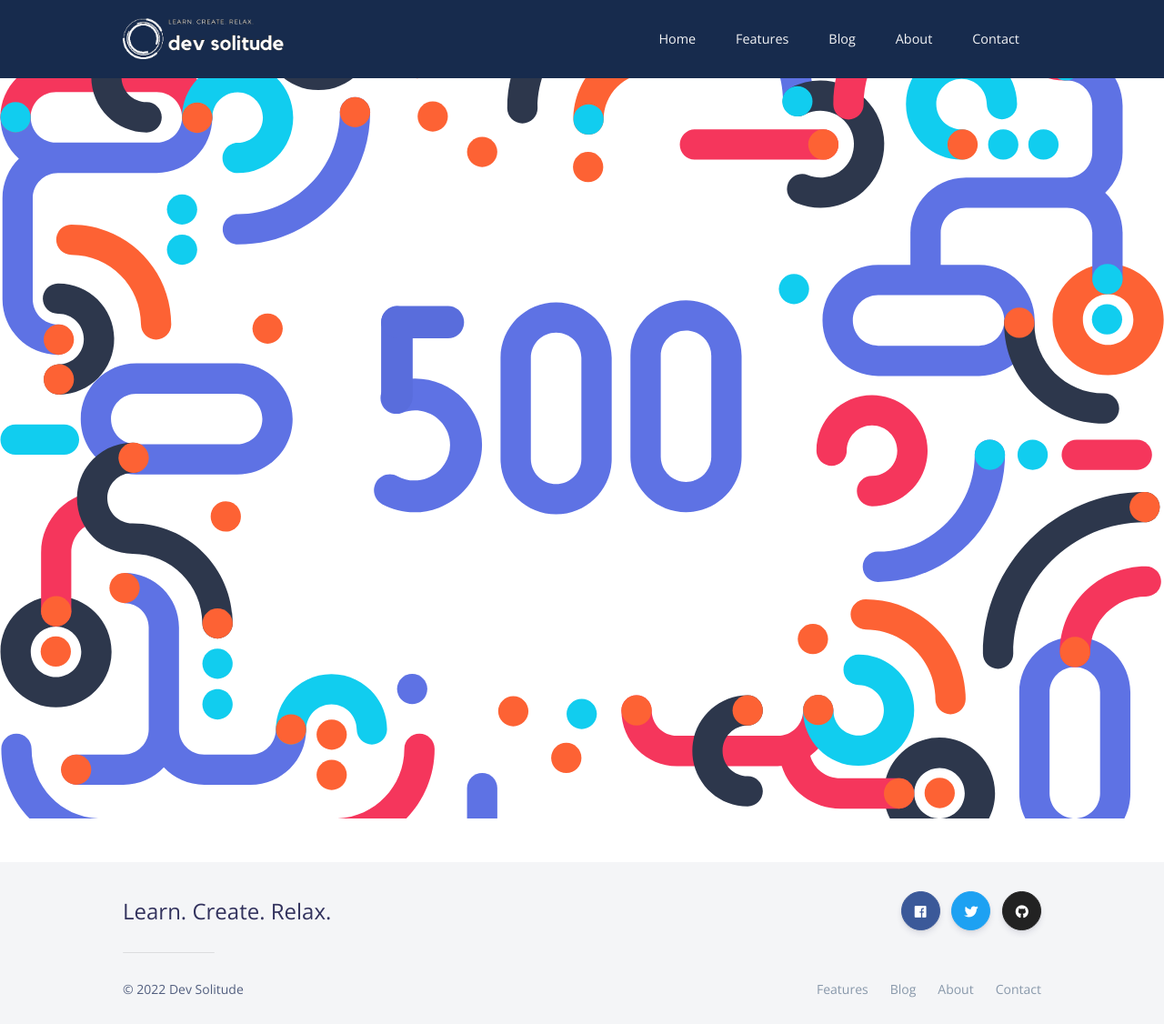
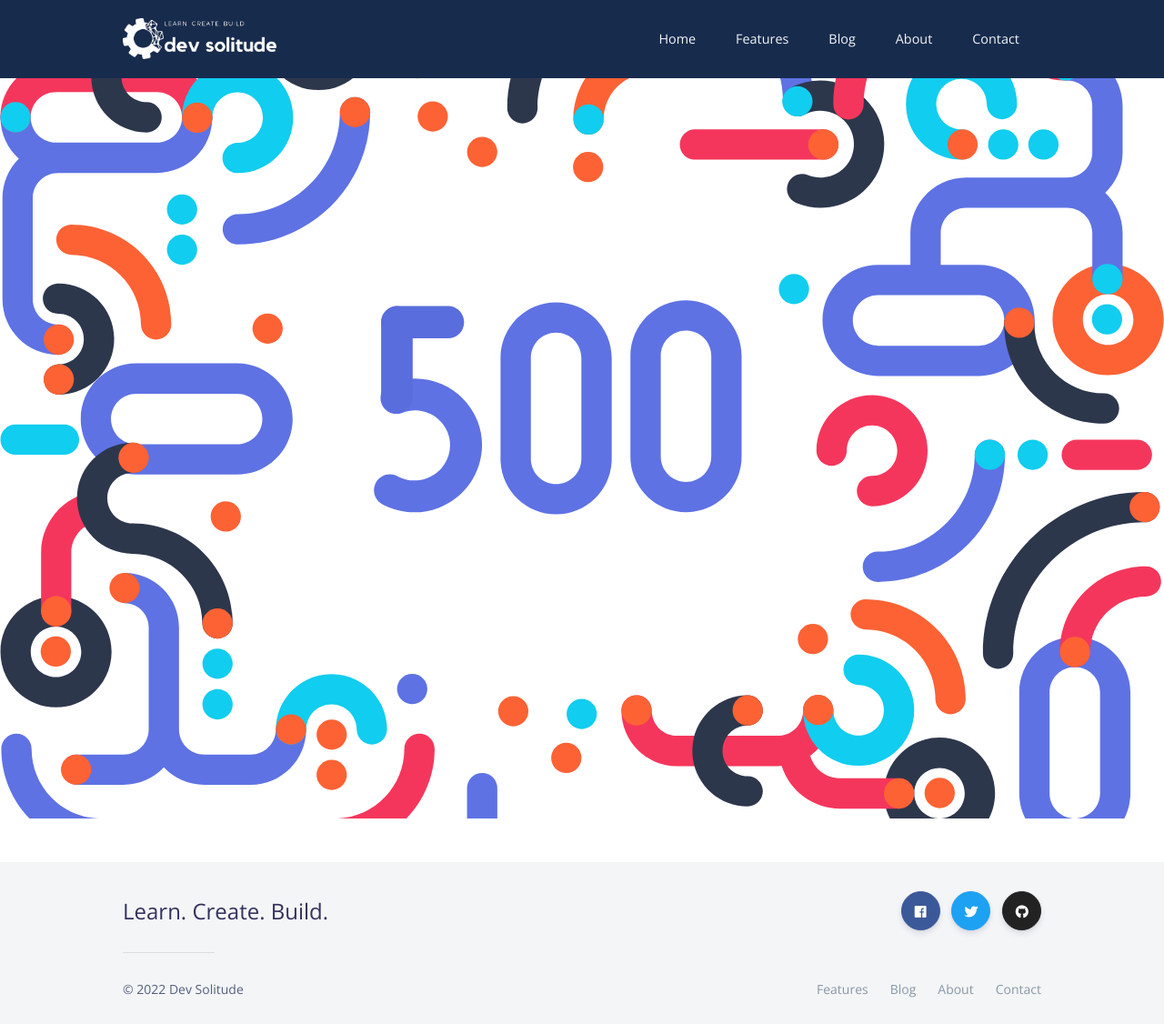
Before and after one commit to wtmadaj/DevSolitude, a Jekyll site: the page built from 500.html, in a window 1280 px wide. Shown: the whole page at 91% size. Built offline with Jekyll 4.4.1, drawn with Linux system fonts in a browser that asks for light colours; nearby versions of some CDN libraries.

Commit message:
Logo and branding image updates for homepage and navbar

```diff
--- a/_data/settings.yml
+++ b/_data/settings.yml
@@ -3,8 +3,8 @@ basic_settings:
   favicon_image: /assets/img/favicon.png
 
 header_settings:
-  logo_image: /assets/img/brand/DevSolitude-edited.gif
-  mobile_logo_image: /assets/img/brand/DevSolitude-black.gif
+  logo_image: /assets/img/brand/white.png
+  mobile_logo_image: /assets/img/brand/blue.png
   # Choose a color for your header [blue, dark, light].
   theme: dark
   # If the page has a featured image, it turns transparent if allow_transparent is set to "yes".
@@ -49,7 +49,7 @@ menu_settings:
       url: '/contact'
 
 footer_settings:
-  footer_tagline: Learn. Create. Relax.
+  footer_tagline: Learn. Create. Build.
 
 contact_settings:
   form_action: 'https://formspree.io/f/xeqndpyk'
--- a/_includes/home-sample.html
+++ b/_includes/home-sample.html
@@ -55,7 +55,7 @@
         </div>
         <!--TODO: Make a progression image? HTML > CSS > JS -->
         <div class="col-lg-6 col-10 mx-md-auto">
-          <img class="ml-lg-5" src="{{ '/assets/img/ill/ill.png' | relative_url }}" width="100%">
+          <img class="ml-lg-5" src="{{ '/assets/img/brand/Gears.png' | relative_url }}" width="100%">
         </div>
       </div>
     </div>
```
Also changed, not shown: assets/img/brand/Gears.png (added), assets/img/brand/blue.png, assets/img/brand/gear-blue.png (added), assets/img/brand/gear-white.png (added), assets/img/brand/white.png.
